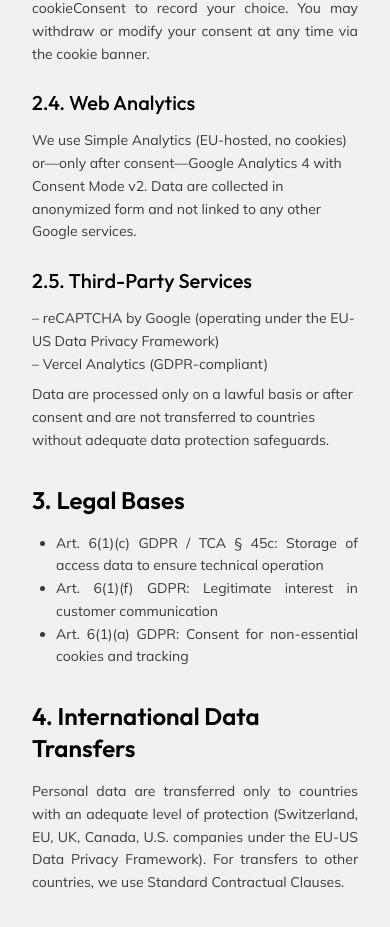
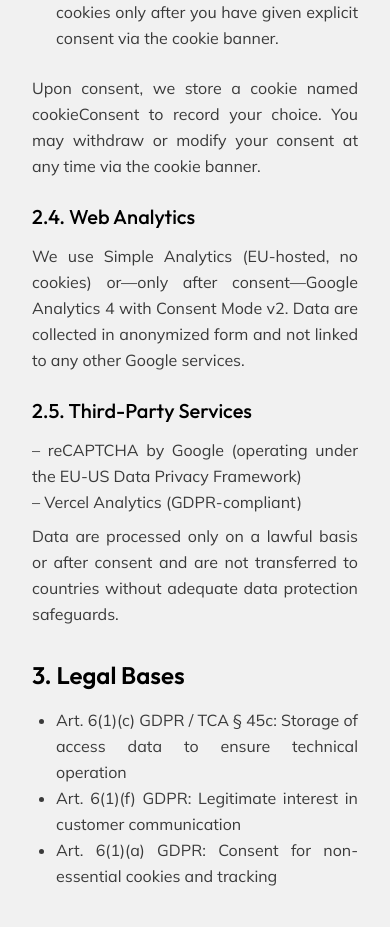
Before and after one commit to beni048/plusplus-website, a Next.js app: page /en/privacy-policy in a window 390 px wide. Shown: the part 1351-2278 px from the top of the page. Built offline with nearby package versions, Linux system fonts and the light colour scheme; no server answers.

Commit message:
mobile, dynamic text sizes v2

```diff
--- a/app/[locale]/privacy-policy/page.tsx
+++ b/app/[locale]/privacy-policy/page.tsx
@@ -11,7 +11,7 @@ export default function PrivacyPage() {
         <div className="max-w-4xl mx-auto">
           <h1 className="mb-12 text-center text-3xl sm:text-4xl lg:text-5xl font-primary font-medium text-black px-4">{t('title')}</h1>
 
-          <div className="prose prose-lg max-w-none text-neutral-dark px-4 text-sm sm:text-base">
+          <div className="prose prose-lg max-w-none text-neutral-dark px-4">
             <p className="font-secondary leading-relaxed mb-8 text-justify">
               {t('intro')}
             </p>
@@ -44,13 +44,13 @@ export default function PrivacyPage() {
             </p>
 
             <h3 className="text-xl font-primary font-medium text-black mb-3 mt-6">{t('section2.subsection4.title')}</h3>
-            <p className="font-secondary leading-relaxed mb-6">
+            <p className="font-secondary leading-relaxed mb-6 text-justify">
               {t('section2.subsection4.content')}
             </p>
 
             <h3 className="text-xl font-primary font-medium text-black mb-3 mt-6">{t('section2.subsection5.title')}</h3>
-            <p className="font-secondary leading-relaxed mb-2" dangerouslySetInnerHTML={{ __html: t('section2.subsection5.content1') }} />
-            <p className="font-secondary leading-relaxed mb-6">
+            <p className="font-secondary leading-relaxed mb-2 text-justify" dangerouslySetInnerHTML={{ __html: t('section2.subsection5.content1') }} />
+            <p className="font-secondary leading-relaxed mb-6 text-justify">
               {t('section2.subsection5.content2')}
             </p>
 
--- a/app/[locale]/privacy-settings/page.tsx
+++ b/app/[locale]/privacy-settings/page.tsx
@@ -24,7 +24,7 @@ export default function PrivacySettingsPage() {
             <PrivacyControls />
           </div>
 
-          <div className="prose prose-lg max-w-none text-neutral-dark">
+          <div className="prose prose-lg max-w-none text-neutral-dark px-4">
             <h2 className="text-2xl font-primary font-semibold text-black mb-4 mt-8">
               {t('aboutAnalyticsTitle')}
             </h2>
--- a/app/[locale]/terms-and-conditions/page.tsx
+++ b/app/[locale]/terms-and-conditions/page.tsx
@@ -24,7 +24,7 @@ export default function TermsPage() {
             {t('title')}
           </h1>
 
-          <div className="bg-white rounded-lg shadow-sm p-4 sm:p-6 lg:p-8 text-sm sm:text-base">
+          <div className="px-4">
 
             {/* PDF Download Buttons - Only show for German */}
             {locale === 'de' && (
```
